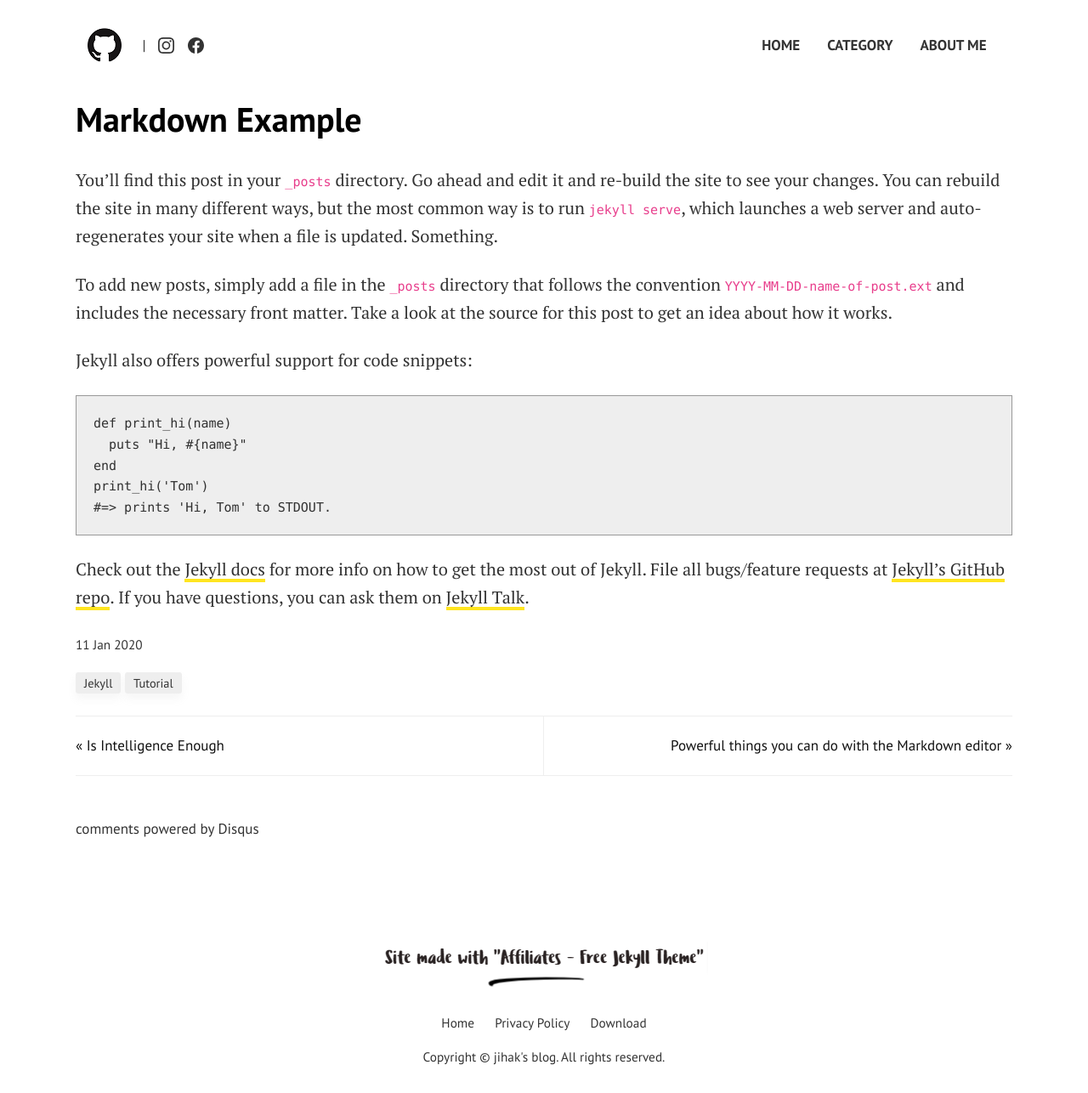
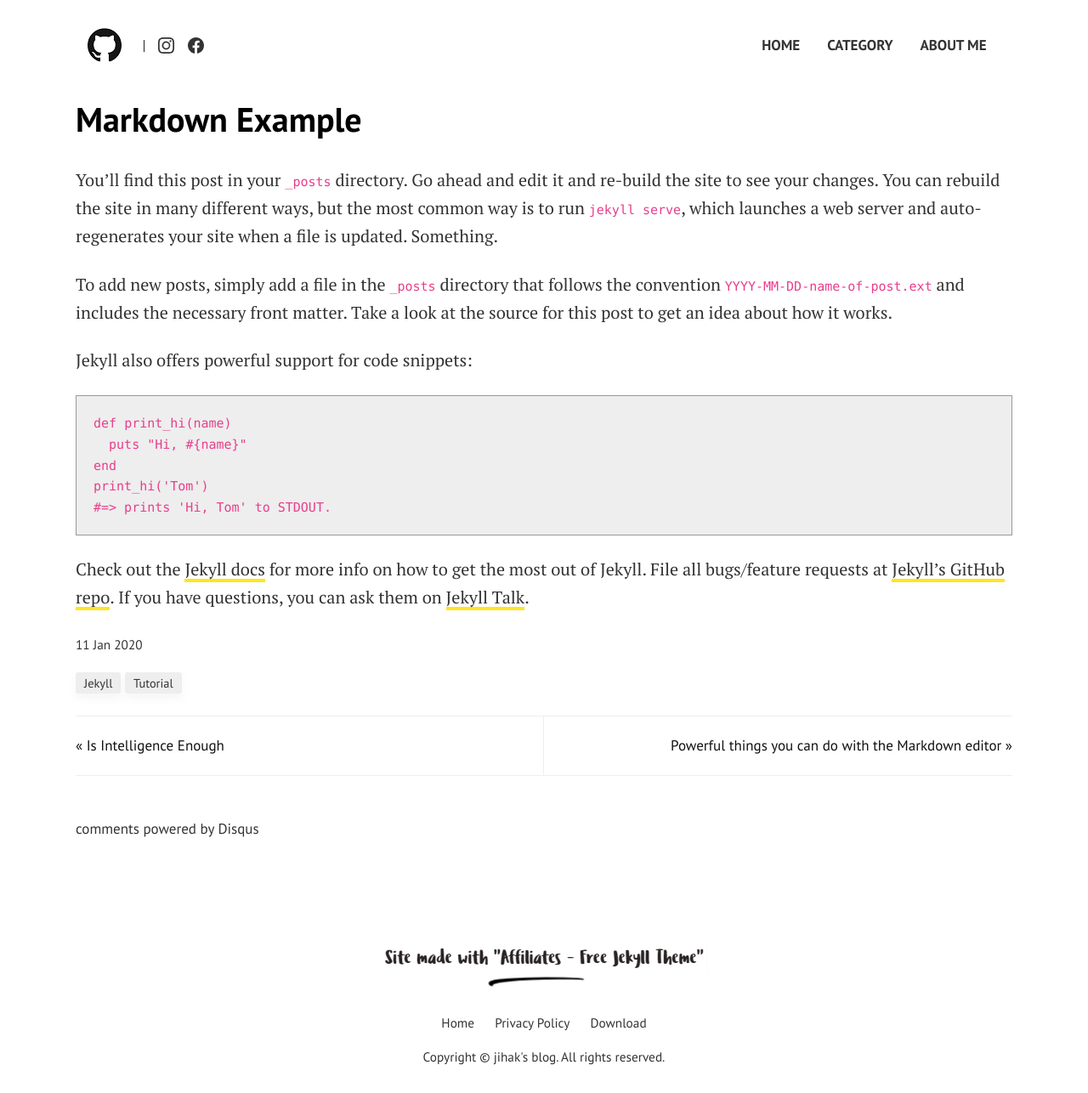
Before and after one commit to easyhak/easyhak.github.io, a Jekyll site: the page built from _posts/2020-01-11-markup-example.md, in a window 1280 px wide and 1286 px high. Shown: the whole window at 85% size. Built offline with Jekyll 4.4.1, drawn with Linux system fonts in a browser that asks for light colours; comment, search, counter and statistics services are not loaded.

Commit message:
Update _code.scss

```diff
--- a/_sass/bootstrap/_code.scss
+++ b/_sass/bootstrap/_code.scss
@@ -39,12 +39,12 @@ kbd {
 pre {
   display: block;
   font-size: $code-font-size;
-  // color: $pre-color;
+  color: $pre-color;
 
   // Account for some code outputs that place code tags in pre tags
   code {
     font-size: inherit;
-    color: inherit;
+    // color: inherit;
     word-break: normal;
   }
 }
```
